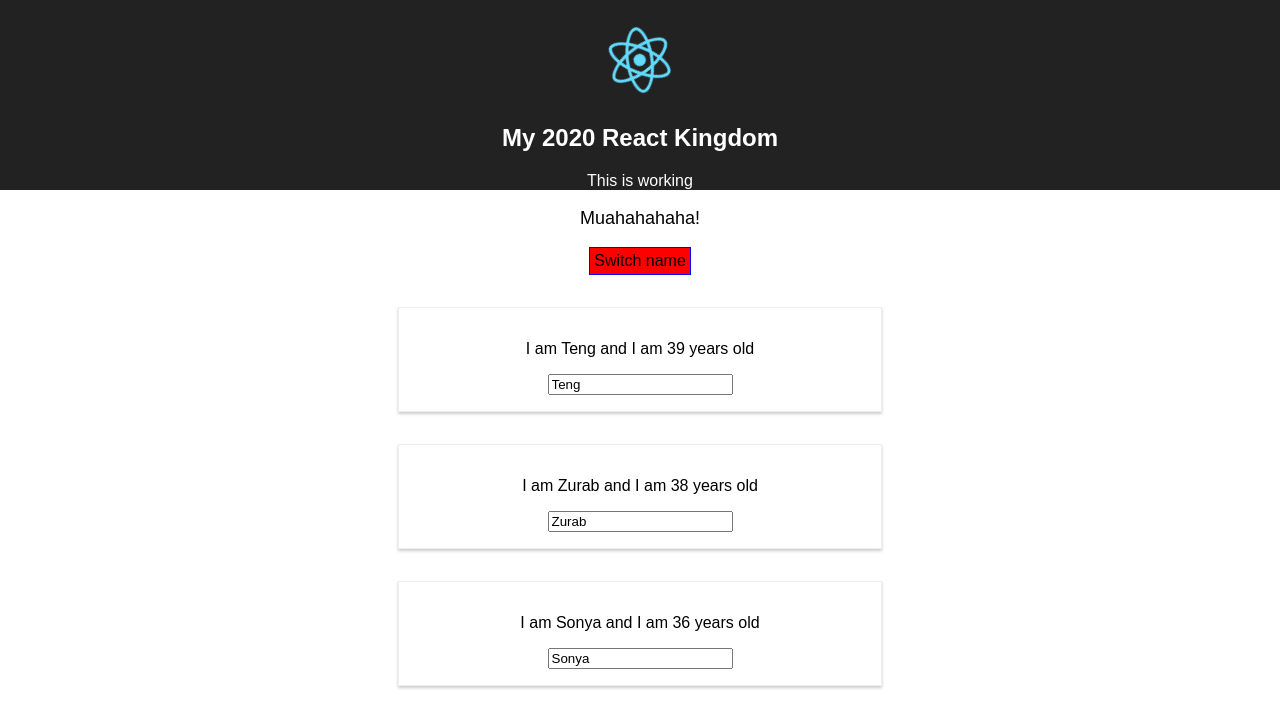
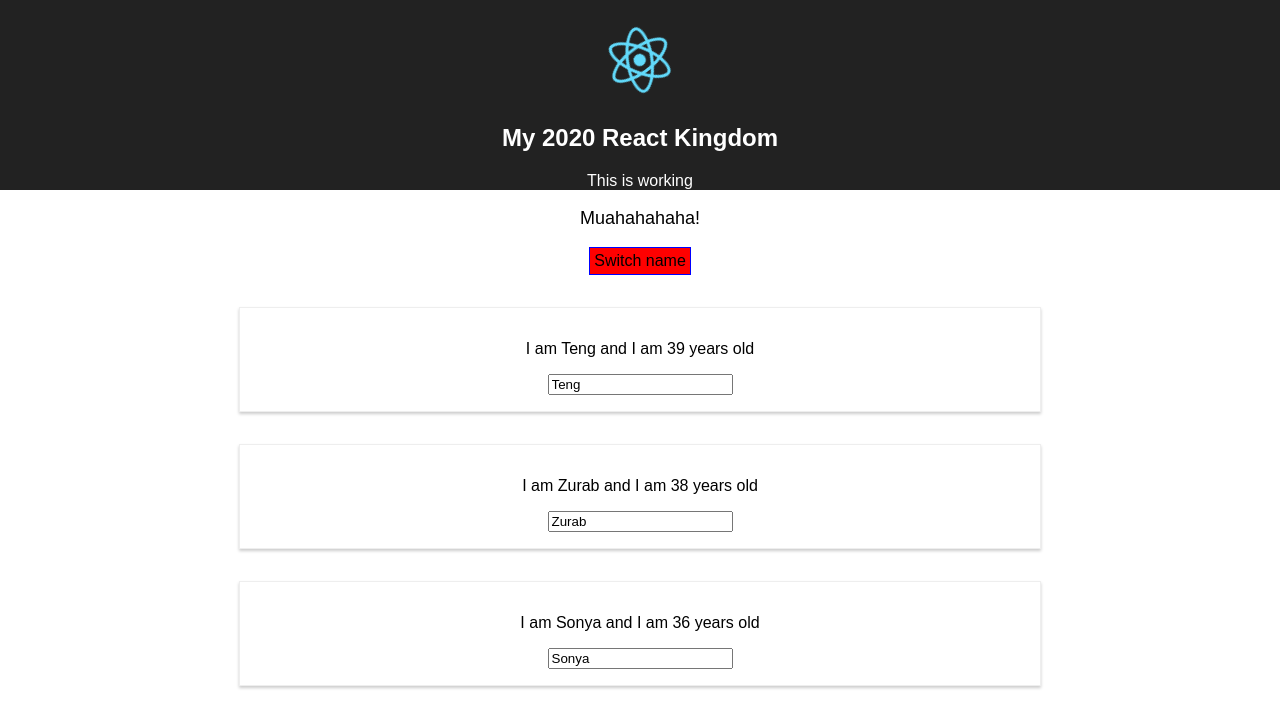
Before and after one commit to pazzissima/React2020, a React (Create React App) app: page / in a window 1280 px wide. Both pictures are taken after a click on the button "Switch name". Shown: the top 728 px of the page. Built offline with nearby package versions, Linux system fonts and the light colour scheme.

Commit message:
used styled component plugin but it throws a weird hooks error

```diff
--- a/package.json
+++ b/package.json
@@ -6,7 +6,8 @@
     "radium": "^0.26.1",
     "react": "^16.13.1",
     "react-dom": "^16.13.1",
-    "react-scripts": "0.9.5"
+    "react-scripts": "0.9.5",
+    "styled-components": "^5.2.1"
   },
   "devDependencies": {},
   "scripts": {
--- a/src/App.js
+++ b/src/App.js
@@ -2,9 +2,8 @@
 import logo from './logo.svg';
 import './App.css';
 import Person from './Person/Person';
-import Radium, { StyleRoot } from 'radium';
-import UserInput from './UserInput/UserInput';
-import UserOutput from './UserOutput/UserOutput';
+// import UserInput from './UserInput/UserInput';
+// import UserOutput from './UserOutput/UserOutput';
 
 class App extends Component {
   state = {
@@ -90,7 +89,6 @@
     }
 
     return (
-      <StyleRoot>
 
       <div className="App">
         <div className="App-header">
@@ -110,10 +108,10 @@
 
 
       </div>
-      </StyleRoot>
+
     );
     //return React.createElement('div', {className: 'App'}, React.createElement('h1', null, "Hello World"))
   }
 }
 
-export default Radium(App);
+export default App;
--- a/src/Person/Person.css
+++ b/src/Person/Person.css
@@ -1,8 +1,8 @@
-.Person {
+/*.Person {
   width: 60%;
   margin: 2em auto;
   border: 1px solid #eee;
   box-shadow: 0 2px 3px #ccc;
   padding: 16px;
   text-align: center;
-}
+}*/
--- a/src/Person/Person.js
+++ b/src/Person/Person.js
@@ -1,6 +1,18 @@
 import React from 'react';
-import './Person.css';
-import Radium from 'radium';
+import styled from 'styled-components';
+
+const StyledDiv = styled.div`
+	width: 60%;
+	  margin: 2em auto;
+	  border: 1px solid #eee;
+	  box-shadow: 0 2px 3px #ccc;
+	  padding: 16px;
+	  text-align: center;
+
+	  @media (min-width: 500px) {
+	  	width: '450px'
+	  }
+`;
 
 const person = (props) => {
 	const style = {
@@ -10,12 +22,12 @@
 	}
 
   return (
-    <div className="Person" style={style}>
+    <StyledDiv>
       <p onClick={props.click}>I am {props.name} and I am {props.age} years old</p>
       <p>{props.children}</p>
       <input type="text" onChange={props.changed} value={props.name}/>
-    </div>
-    )
+    </StyledDiv>
+  )
 };
 
-export default Radium(person);
+export default person;
```
Also changed, not shown: 1 other file (tests, documents, lock files or other folders). Lines whose indentation alone changed are shown as unchanged.
